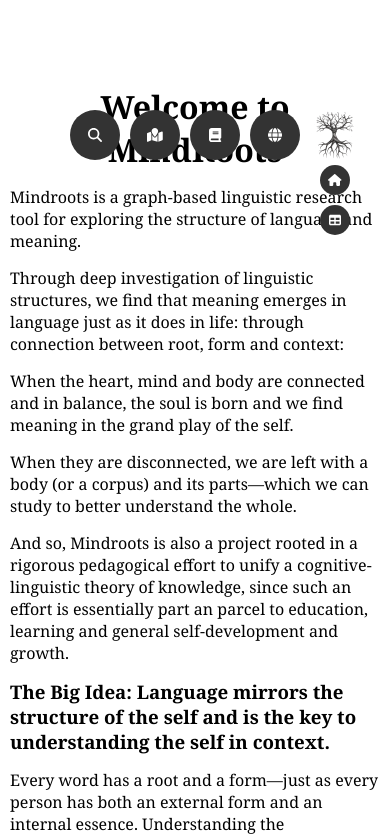
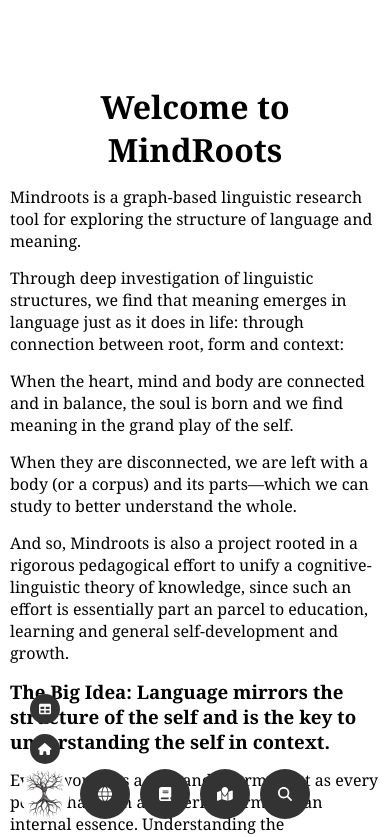
Before and after one commit to codectified/mindroots, a React (Create React App) app: page /about in a window 390 px wide. Shown: the top 837 px of the page. Built offline with nearby package versions, Linux system fonts and the light colour scheme; no server answers.

Commit message:
mini menu update

```diff
--- a/src/components/navigation/MiniMenu.js
+++ b/src/components/navigation/MiniMenu.js
@@ -162,16 +162,7 @@ const MiniMenu = () => {
 
       {/* Vertical button stack under Mindroots button */}
       {isMenuExpanded && (
-        <div style={{
-          position: 'absolute',
-          top: '80px', // Below the main menu buttons
-          right: '30px', // Center under Mindroots button (50px Mindroots width / 2 - 30px button width / 2 + 20px from right = 30px)
-          display: 'flex',
-          flexDirection: 'column',
-          gap: '10px',
-          zIndex: 1000,
-          alignItems: 'center'
-        }}>
+        <div className="vertical-button-stack">
           <button
             className="mini-menu-button"
             onClick={() => handleNavigation('/mindroots')}
@@ -205,23 +196,9 @@ const MiniMenu = () => {
         </div>
       )}
 
-      {/* Overlay content panel */}
+      {/* Settings panel */}
       {selectedOption && (
-        <div style={{
-          position: 'absolute',
-          top: '80px', // Below the menu buttons
-          right: '20px', // Align with menu container
-          backgroundColor: 'rgba(255, 255, 255, 0.95)',
-          border: '1px solid #ccc',
-          borderRadius: '8px',
-          padding: '20px',
-          boxShadow: '0 4px 12px rgba(0, 0, 0, 0.15)',
-          zIndex: 1002, // Higher than menu container (1000), info bubbles (1000), and close buttons (1001)
-          minWidth: '300px',
-          maxWidth: '400px',
-          maxHeight: '70vh',
-          overflowY: 'auto'
-        }}>
+        <div className="settings-panel">
           {renderContent()}
         </div>
       )}
--- a/src/styles/menu.css
+++ b/src/styles/menu.css
@@ -103,3 +103,64 @@
   align-items: left; /* Aligns buttons vertically */
   gap: 10px; /* Adds space between buttons */
 }
+
+/* Vertical button stack positioning */
+.vertical-button-stack {
+  position: absolute;
+  top: 80px; /* Desktop: below main menu buttons */
+  right: 30px; /* Desktop: center under Mindroots button */
+  display: flex;
+  flex-direction: column;
+  gap: 10px;
+  z-index: 1000;
+  align-items: center;
+}
+
+/* Mobile-specific menu positioning */
+@media (max-width: 768px) {
+  .menu-container {
+    position: fixed !important; /* Ensure it's fixed to viewport on mobile */
+    top: auto !important;
+    bottom: 20px !important;
+    right: auto !important;
+    left: 20px !important;
+    flex-direction: row-reverse; /* Mindroots button on left, nav buttons extend right */
+  }
+
+  .vertical-button-stack {
+    position: fixed !important; /* Fixed to viewport on mobile */
+    top: auto;
+    bottom: 80px; /* Mobile: above main menu buttons (20px menu bottom + 60px menu height) */
+    right: auto;
+    left: 30px; /* Mobile: center above Mindroots button */
+    flex-direction: column-reverse; /* Mobile: expand upwards */
+  }
+}
+
+/* Settings panel positioning */
+.settings-panel {
+  position: absolute;
+  top: 80px; /* Desktop: below menu buttons */
+  right: 20px; /* Desktop: align with menu container */
+  background-color: rgba(255, 255, 255, 0.95);
+  border: 1px solid #ccc;
+  border-radius: 8px;
+  padding: 20px;
+  box-shadow: 0 4px 12px rgba(0, 0, 0, 0.15);
+  z-index: 1002;
+  min-width: 300px;
+  max-width: 400px;
+  max-height: 70vh;
+  overflow-y: auto;
+}
+
+/* Mobile: settings panel above menu */
+@media (max-width: 768px) {
+  .settings-panel {
+    position: fixed !important; /* Fixed to viewport on mobile */
+    top: auto;
+    bottom: 80px; /* Mobile: above main menu buttons (20px menu bottom + 60px menu height) */
+    right: auto;
+    left: 20px; /* Mobile: align with menu container */
+  }
+}
```
